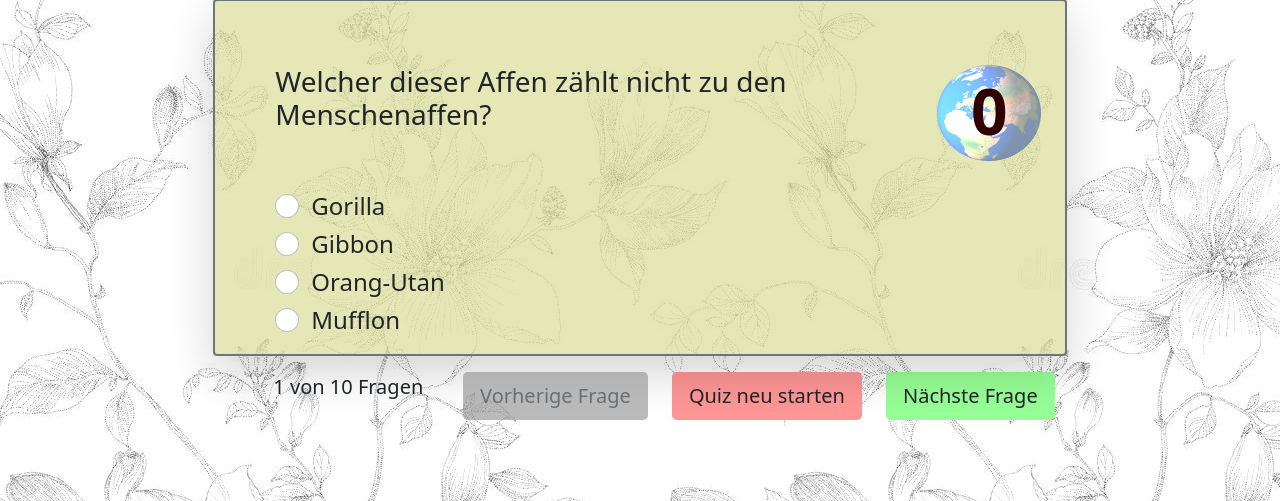
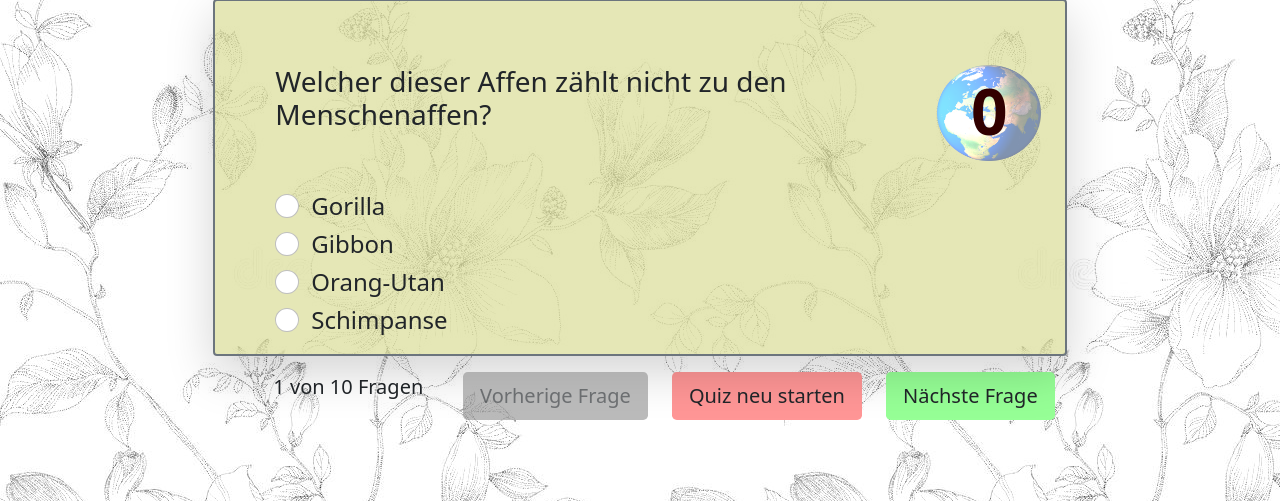
Before and after one commit to RicoPfister/quiz-for-starters, a PHP site: page /quiz.php in a window 1280 px wide. Shown: the part 182-683 px from the top of the page. Run offline with PHP 8.4, Linux system fonts and the light colour scheme; the visitor is signed in with stand-in values (Sample User, id 1).

Commit message:
question 1 mufflon replaced with Schimpanse

```diff
--- a/questions/question001.php
+++ b/questions/question001.php
@@ -24,7 +24,7 @@
 </div>
 
 <div class="form-check">
-    <input type="radio" class="form-check-input" id="1-4" name="q1" value="0">Mufflon
+    <input type="radio" class="form-check-input" id="1-4" name="q1" value="0">Schimpanse
     <label class="form-check-label" for="1-4"></label>
     <p id="validate-warning" style="color:red" class="warning"></p>
 </div>
```
